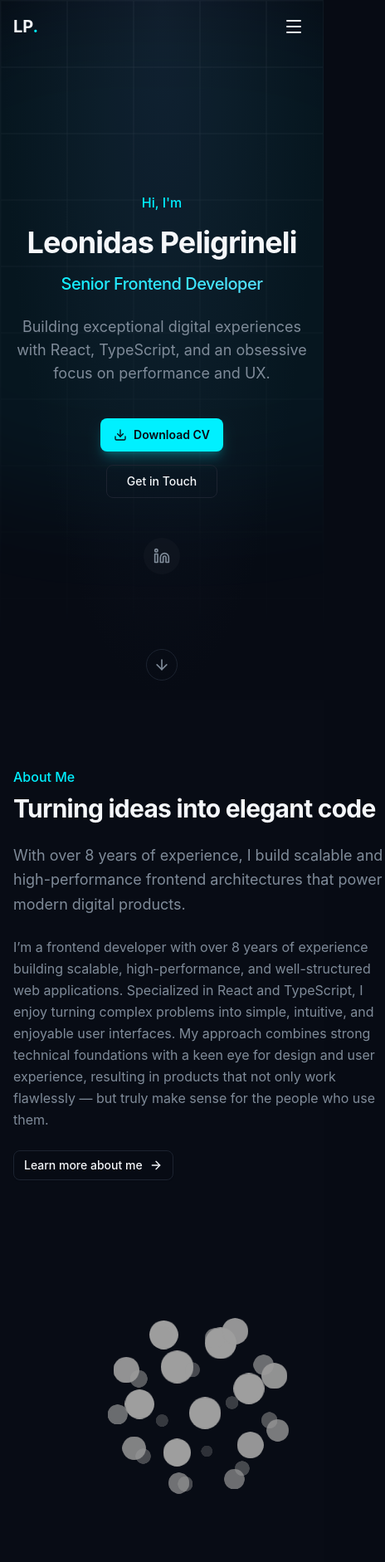
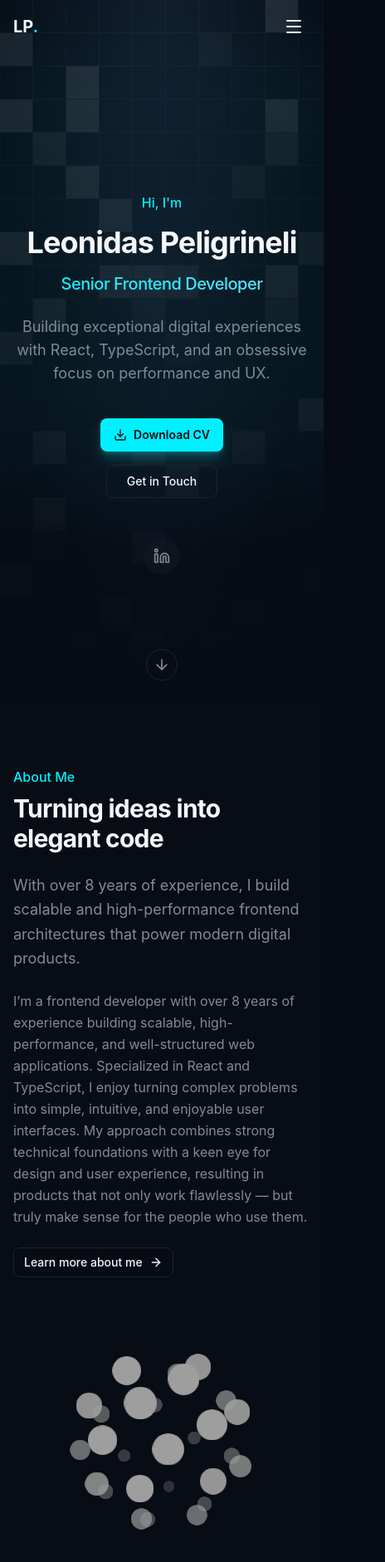
Before and after one commit to LPeligrineli/site-leopeli, a Next.js app: page / in a window 390 px wide. Shown: the top 1882 px of the page at 83% size, 464 px wide, since content can reach past the window. Built offline with nearby package versions, Linux system fonts and the light colour scheme.

Commit message:
ajustada versão mobile

```diff
--- a/src/app/about/page.tsx
+++ b/src/app/about/page.tsx
@@ -93,7 +93,7 @@ export default function AboutPage() {
                     delay={3}
                     size={400}
                     borderWidth={2}
-                    className="from-transparent via-blue-500 to-transparent"
+                    className="from-transparent via-primary to-transparent"
                   />
                 </div>
               </motion.div>
--- a/src/app/globals.css
+++ b/src/app/globals.css
@@ -230,7 +230,7 @@
 
   /* Container with max width */
   .container-tight {
-    @apply max-w-5xl mx-auto px-4 sm:px-6 lg:px-8;
+    @apply md:max-w-5xl mx-auto px-4 sm:px-6 lg:px-8;
   }
 
   .container-full {
--- a/src/components/layout/Header.tsx
+++ b/src/components/layout/Header.tsx
@@ -1,19 +1,20 @@
-'use client';
-import { useState, useEffect } from 'react';
-import Link from 'next/link';
-import { usePathname } from 'next/navigation';
+"use client";
+import { useState, useEffect } from "react";
+import Link from "next/link";
+import { usePathname } from "next/navigation";
 
-import { motion, AnimatePresence } from 'framer-motion';
-import { Menu, X, Globe } from 'lucide-react';
-import { Button } from '@/components/ui/button';
-import { useLanguage, type Locale } from '@/contexts/LanguageContext';
-import { cn } from '@/lib/utils';
+import { motion, AnimatePresence } from "framer-motion";
+import { Menu, X, Globe } from "lucide-react";
+import { Button } from "@/components/ui/button";
+import { useLanguage, type Locale } from "@/contexts/LanguageContext";
+import { cn } from "@/lib/utils";
+import { useMobile } from "@/hooks/useMobile";
 
 const navItems = [
-  { key: 'nav.home', path: '/' },
-  { key: 'nav.about', path: '/about' },
-  { key: 'nav.projects', path: '/projects' },
-  { key: 'nav.blog', path: '/blog' },
+  { key: "nav.home", path: "/" },
+  { key: "nav.about", path: "/about" },
+  { key: "nav.projects", path: "/projects" },
+  { key: "nav.blog", path: "/blog" },
 ];
 
 export function Header() {
@@ -22,26 +23,28 @@ export function Header() {
   const [isScrolled, setIsScrolled] = useState(false);
   const [isMobileMenuOpen, setIsMobileMenuOpen] = useState(false);
 
+  const isMobile = useMobile();
+
   useEffect(() => {
     const handleScroll = () => {
       setIsScrolled(window.scrollY > 20);
     };
-    window.addEventListener('scroll', handleScroll);
-    return () => window.removeEventListener('scroll', handleScroll);
+    window.addEventListener("scroll", handleScroll);
+    return () => window.removeEventListener("scroll", handleScroll);
   }, []);
 
   const toggleLocale = () => {
-    const newLocale: Locale = locale === 'pt-BR' ? 'en-US' : 'pt-BR';
+    const newLocale: Locale = locale === "pt-BR" ? "en-US" : "pt-BR";
     setLocale(newLocale);
   };
 
   return (
     <header
       className={cn(
-        'fixed top-0 left-0 right-0 z-50 transition-all duration-300',
+        "fixed top-0 left-0 right-0 z-50 transition-all duration-300",
         isScrolled
-          ? 'bg-background/80 backdrop-blur-nav border-b border-border/50'
-          : 'bg-transparent'
+          ? "bg-background/80 backdrop-blur-nav border-b border-border/50"
+          : "bg-transparent",
       )}
     >
       <nav className="container-tight">
@@ -63,10 +66,10 @@ export function Header() {
                   key={item.key}
                   href={item.path}
                   className={cn(
-                    'px-4 py-2 rounded-lg text-sm font-medium transition-all duration-200',
+                    "px-4 py-2 rounded-lg text-sm font-medium transition-all duration-200",
                     isActive
-                      ? 'text-primary bg-primary/10'
-                      : 'text-muted-foreground hover:text-foreground hover:bg-secondary/50'
+                      ? "text-primary bg-primary/10"
+                      : "text-muted-foreground hover:text-foreground hover:bg-secondary/50",
                   )}
                 >
                   {t(item.key)}
@@ -84,32 +87,45 @@ export function Header() {
               className="gap-2 text-muted-foreground"
             >
               <Globe className="w-4 h-4" />
-              {locale === 'pt-BR' ? 'EN' : 'PT'}
+              {locale === "pt-BR" ? "EN" : "PT"}
             </Button>
             <Button variant="hero" size="sm" asChild>
-              <a  href={`https://wa.me/5511985545299?text=${encodeURIComponent(t("contact.watsapp"))}`} target='_blank'>{t('nav.contact')}</a>
+              <a
+                href={`https://wa.me/5511985545299?text=${encodeURIComponent(t("contact.watsapp"))}`}
+                target="_blank"
+              >
+                {t("nav.contact")}
+              </a>
             </Button>
           </div>
 
           {/* Mobile Menu Button */}
+          {isMobile && (
+
           <button
             onClick={() => setIsMobileMenuOpen(!isMobileMenuOpen)}
-            className="md:hidden p-2 text-foreground"
+            className="p-2 text-foreground"
             aria-label="Toggle menu"
           >
-            {isMobileMenuOpen ? <X className="w-6 h-6" /> : <Menu className="w-6 h-6" />}
+            {isMobileMenuOpen ? (
+              <X className="w-6 h-6" />
+            ) : (
+              <Menu className="w-6 h-6" />
+            )}
           </button>
+          )}
         </div>
       </nav>
 
       {/* Mobile Menu */}
+      {isMobile && (
         <AnimatePresence>
           {isMobileMenuOpen && (
             <motion.div
               initial={{ opacity: 0, height: 0 }}
-            animate={{ opacity: 1, height: 'auto' }}
+              animate={{ opacity: 1, height: "auto" }}
               exit={{ opacity: 0, height: 0 }}
-            className="md:hidden bg-background/95 backdrop-blur-nav border-b border-border"
+              className="bg-background/95 backdrop-blur-nav border-b border-border"
             >
               <div className="container-tight py-4 space-y-2">
                 {navItems.map((item) => {
@@ -120,10 +136,10 @@ export function Header() {
                       href={item.path}
                       onClick={() => setIsMobileMenuOpen(false)}
                       className={cn(
-                      'block px-4 py-3 rounded-lg text-base font-medium transition-colors',
+                        "block px-4 py-3 rounded-lg text-base font-medium transition-colors",
                         isActive
-                        ? 'text-primary bg-primary/10'
-                        : 'text-muted-foreground hover:text-foreground hover:bg-secondary/50'
+                          ? "text-primary bg-primary/10"
+                          : "text-muted-foreground hover:text-foreground hover:bg-secondary/50",
                       )}
                     >
                       {t(item.key)}
@@ -138,11 +154,14 @@ export function Header() {
                     className="gap-2"
                   >
                     <Globe className="w-4 h-4" />
-                  {locale === 'pt-BR' ? 'English' : 'Português'}
+                    {locale === "pt-BR" ? "English" : "Português"}
                   </Button>
                   <Button variant="hero" size="sm" asChild className="flex-1">
-                  <a href="#contact" onClick={() => setIsMobileMenuOpen(false)}>
-                    {t('nav.contact')}
+                    <a
+                      href="#contact"
+                      onClick={() => setIsMobileMenuOpen(false)}
+                    >
+                      {t("nav.contact")}
                     </a>
                   </Button>
                 </div>
@@ -150,6 +169,7 @@ export function Header() {
             </motion.div>
           )}
         </AnimatePresence>
+      )}
     </header>
   );
 }
--- a/src/components/layout/MyIconCloud.tsx
+++ b/src/components/layout/MyIconCloud.tsx
@@ -1,4 +1,4 @@
-import { IconCloud } from "@/components/ui/icon-cloud";
+import { IconCloud, IconCloudProps } from "@/components/ui/icon-cloud";
 
 const slugs = [
   "react",
@@ -30,14 +30,16 @@ const slugs = [
   "docker",
   "amazonaws",
 ];
-export const MyIconCloud = () => {
+
+
+export const MyIconCloud: React.FC<IconCloudProps> = ({ width, height }) => {
   const images = slugs.map(
     (slug) => `https://cdn.simpleicons.org/${slug}/${slug}`,
   );
 
   return (
-    <div className="relative flex size-full max-w-lg items-center justify-center overflow-hidden">
-      <IconCloud images={images} />
+    <div className="relative flex items-center justify-center overflow-hidden">
+      <IconCloud width={width} height={height} images={images} />
     </div>
   );
 };
--- a/src/components/sections/About.tsx
+++ b/src/components/sections/About.tsx
@@ -5,12 +5,7 @@ import { ArrowRight } from "lucide-react";
 import { Button } from "@/components/ui/button";
 import { useLanguage } from "@/contexts/LanguageContext";
 import { MyIconCloud } from "../layout/MyIconCloud";
-
-const highlights = [
-  { key: "about.highlight1" },
-  { key: "about.highlight2" },
-  { key: "about.highlight3" },
-];
+import { useMobile } from "@/hooks/useMobile";
 
 const containerVariants = {
   hidden: { opacity: 0 },
@@ -31,6 +26,7 @@ const itemVariants = {
 
 export function About() {
   const { t } = useLanguage();
+  const isMobile = useMobile();
 
   return (
     <section className="section bg-card/30">
@@ -78,17 +74,14 @@ export function About() {
           </div>
 
           {/* Highlights */}
-          <motion.div
-            variants={containerVariants}
-            className="gap-4"
-          >
+
             <motion.div
               variants={itemVariants}
-              className="text-center p-6 w-full"
+              className="text-center w-full"
             >
-              <MyIconCloud />
+              <MyIconCloud width={isMobile ? 300 : 400} height={isMobile ? 300 : 400} />
             </motion.div>
-          </motion.div>
+
         </motion.div>
       </div>
     </section>
--- a/src/components/sections/Hero.tsx
+++ b/src/components/sections/Hero.tsx
@@ -5,7 +5,9 @@ import { Button } from "@/components/ui/button";
 import { useLanguage } from "@/contexts/LanguageContext";
 import { profile } from "@/data/content";
 import { InteractiveGridPattern } from "@/components/ui/interactive-grid-pattern";
+import { AnimatedGridPattern } from "@/components/ui/animated-grid-pattern";
 import { cn } from "@/lib/utils";
+import { useMobile } from "@/hooks/useMobile";
 
 const socialLinks = [
   { icon: Linkedin, href: profile.linkedin, label: "LinkedIn" },
@@ -33,6 +35,7 @@ const itemVariants = {
 
 export function Hero() {
   const { locale, t } = useLanguage();
+  const isMobile = useMobile();
 
   return (
     <section className="relative min-h-screen flex items-center justify-center hero-gradient overflow-hidden w-full">
@@ -139,9 +142,25 @@ export function Hero() {
           <ArrowDown className="w-5 h-5" />
         </motion.div>
       </motion.div>
-      <InteractiveGridPattern squares={[100,40]} width={80} height={80}
-        className={cn("inset-0 opacity-20 [mask-image:linear-gradient(to_bottom,white,transparent)]")}
-      />
+      {isMobile ? (
+        <AnimatedGridPattern
+          numSquares={40}
+          duration={3}
+          repeatDelay={1}
+          className={cn(
+            "inset-0 opacity-20 [mask-image:linear-gradient(to_bottom,white,transparent)]",
+          )}
+        />
+      ) : (
+        <InteractiveGridPattern
+          squares={[100, 40]}
+          width={80}
+          height={80}
+          className={cn(
+            "inset-0 opacity-20 [mask-image:linear-gradient(to_bottom,white,transparent)]",
+          )}
+        />
+      )}
     </section>
   );
 }
--- a/src/components/sections/Skills.tsx
+++ b/src/components/sections/Skills.tsx
@@ -3,6 +3,8 @@ import { motion } from "framer-motion";
 import { useLanguage } from "@/contexts/LanguageContext";
 import { skillCategories } from "@/data/content";
 import { MagicCard } from "../ui/magic-card";
+import { useMobile } from "@/hooks/useMobile";
+import { BorderBeam } from "../ui/border-beam";
 
 const containerVariants = {
   hidden: { opacity: 0 },
@@ -23,6 +25,9 @@ const itemVariants = {
 
 export function Skills() {
   const { t } = useLanguage();
+  const isMobile = useMobile();
+
+  console.log("isMobile:", isMobile);
 
   return (
     <section className="section">
@@ -53,9 +58,14 @@ export function Skills() {
             <motion.div
               key={category.key}
               variants={itemVariants}
-              className=" rounded-xl transition-all duration-300 w-full"
+              className=" rounded-xl transition-all duration-300 w-full relative "
             >
-              <MagicCard className="p-6 w-full h-full flex" gradientFrom="var(--primary)" gradientTo="var(--accent)">
+              {!isMobile ? (
+                <MagicCard
+                  className="p-6 w-full h-full flex"
+                  gradientFrom="var(--primary)"
+                  gradientTo="var(--accent)"
+                >
                   <h3 className="text-lg font-semibold text-foreground mb-4 group-hover:text-primary transition-colors">
                     {t(`skills.${category.key}`)}
                   </h3>
@@ -70,6 +80,32 @@ export function Skills() {
                     ))}
                   </div>
                 </MagicCard>
+              ) : (
+                <div className="p-6 w-full h-full flex flex-col">
+                  <h3 className="text-lg font-semibold text-foreground mb-4 group-hover:text-primary transition-colors">
+                    {t(`skills.${category.key}`)}
+                  </h3>
+                  <div className="flex flex-wrap gap-2">
+                    {category.skills.map((skill) => (
+                      <span
+                        key={skill.name}
+                        className="px-3 py-1.5 text-sm rounded-full bg-secondary/50 text-secondary-foreground hover:bg-primary/10 hover:text-primary transition-colors cursor-default"
+                      >
+                        {skill.name}
+                      </span>
+                    ))}
+                  </div>
+                </div>
+              )}
+              {isMobile && (
+                <BorderBeam
+                  duration={9}
+                  delay={3}
+                  size={200}
+                  borderWidth={2}
+                  className="from-transparent via-blue-500 to-transparent"
+                />
+              )}
             </motion.div>
           ))}
         </motion.div>
--- /dev/null
+++ b/src/components/ui/animated-grid-pattern.tsx
@@ -0,0 +1,173 @@
+"use client"
+
+import {
+  ComponentPropsWithoutRef,
+  useCallback,
+  useEffect,
+  useId,
+  useRef,
+  useState,
+} from "react"
+import { motion } from "motion/react"
+
+import { cn } from "@/lib/utils"
+
+export interface AnimatedGridPatternProps extends ComponentPropsWithoutRef<"svg"> {
+  width?: number
+  height?: number
+  x?: number
+  y?: number
+  strokeDasharray?: number
+  numSquares?: number
+  maxOpacity?: number
+  duration?: number
+  repeatDelay?: number
+}
+
+type Square = {
+  id: number
+  pos: [number, number]
+  iteration: number
+}
+
+export function AnimatedGridPattern({
+  width = 40,
+  height = 40,
+  x = -1,
+  y = -1,
+  strokeDasharray = 0,
+  numSquares = 50,
+  className,
+  maxOpacity = 0.5,
+  duration = 4,
+  repeatDelay = 0.5,
+  ...props
+}: AnimatedGridPatternProps) {
+  const id = useId()
+  const containerRef = useRef<SVGSVGElement | null>(null)
+  const [dimensions, setDimensions] = useState({ width: 0, height: 0 })
+  const [squares, setSquares] = useState<Array<Square>>([])
+
+  const getPos = useCallback((): [number, number] => {
+    return [
+      Math.floor((Math.random() * dimensions.width) / width),
+      Math.floor((Math.random() * dimensions.height) / height),
+    ]
+  }, [dimensions.height, dimensions.width, height, width])
+
+  const generateSquares = useCallback(
+    (count: number) => {
+      return Array.from({ length: count }, (_, i) => ({
+        id: i,
+        pos: getPos(),
+        iteration: 0,
+      }))
+    },
+    [getPos]
+  )
+
+  const updateSquarePosition = useCallback(
+    (squareId: number) => {
+      setSquares((currentSquares) => {
+        const current = currentSquares[squareId]
+        if (!current || current.id !== squareId) return currentSquares
+
+        const nextSquares = currentSquares.slice()
+        nextSquares[squareId] = {
+          ...current,
+          pos: getPos(),
+          iteration: current.iteration + 1,
+        }
+
+        return nextSquares
+      })
+    },
+    [getPos]
+  )
+
+  useEffect(() => {
+    if (dimensions.width && dimensions.height) {
+      setSquares(generateSquares(numSquares))
+    }
+  }, [dimensions.width, dimensions.height, generateSquares, numSquares])
+
+  useEffect(() => {
+    const element = containerRef.current
+    if (!element) return
+
+    const resizeObserver = new ResizeObserver((entries) => {
+      for (const entry of entries) {
+        setDimensions((currentDimensions) => {
+          const nextWidth = entry.contentRect.width
+          const nextHeight = entry.contentRect.height
+          if (
+            currentDimensions.width === nextWidth &&
+            currentDimensions.height === nextHeight
+          ) {
+            return currentDimensions
+          }
+          return { width: nextWidth, height: nextHeight }
+        })
+      }
+    })
+
+    resizeObserver.observe(element)
+
+    return () => {
+      resizeObserver.disconnect()
+    }
+  }, [])
+
+  return (
+    <svg
+      ref={containerRef}
+      aria-hidden="true"
+      className={cn(
+        "pointer-events-none absolute inset-0 h-full w-full fill-gray-400/30 stroke-gray-400/30",
+        className
+      )}
+      {...props}
+    >
+      <defs>
+        <pattern
+          id={id}
+          width={width}
+          height={height}
+          patternUnits="userSpaceOnUse"
+          x={x}
+          y={y}
+        >
+          <path
+            d={`M.5 ${height}V.5H${width}`}
+            fill="none"
+            strokeDasharray={strokeDasharray}
+          />
+        </pattern>
+      </defs>
+      <rect width="100%" height="100%" fill={`url(#${id})`} />
+      <svg x={x} y={y} className="overflow-visible">
+        {squares.map(({ pos: [squareX, squareY], id, iteration }, index) => (
+          <motion.rect
+            initial={{ opacity: 0 }}
+            animate={{ opacity: maxOpacity }}
+            transition={{
+              duration,
+              repeat: 1,
+              delay: index * 0.1,
+              repeatType: "reverse",
+              repeatDelay,
+            }}
+            onAnimationComplete={() => updateSquarePosition(id)}
+            key={`${id}-${iteration}`}
+            width={width - 1}
+            height={height - 1}
+            x={squareX * width + 1}
+            y={squareY * height + 1}
+            fill="currentColor"
+            strokeWidth="0"
+          />
+        ))}
+      </svg>
+    </svg>
+  )
+}
--- a/src/components/ui/icon-cloud.tsx
+++ b/src/components/ui/icon-cloud.tsx
@@ -12,16 +12,18 @@ interface Icon {
   id: number
 }
 
-interface IconCloudProps {
+export interface IconCloudProps {
   icons?: React.ReactNode[]
-  images?: string[]
+  images?: string[],
+  width?: number
+  height?: number
 }
 
 function easeOutCubic(t: number): number {
   return 1 - Math.pow(1 - t, 3)
 }
 
-export function IconCloud({ icons, images }: IconCloudProps) {
+export function IconCloud({ icons, images, width = 400, height = 400 }: IconCloudProps) {
   const canvasRef = useRef<HTMLCanvasElement>(null)
   const [iconPositions, setIconPositions] = useState<Icon[]>([])
   const [rotation, setRotation] = useState({ x: 0, y: 0 })
@@ -307,8 +309,8 @@ export function IconCloud({ icons, images }: IconCloudProps) {
   return (
     <canvas
       ref={canvasRef}
-      width={400}
-      height={400}
+      width={width}
+      height={height}
       onMouseDown={handleMouseDown}
       onMouseMove={handleMouseMove}
       onMouseUp={handleMouseUp}
--- /dev/null
+++ b/src/hooks/useMobile.ts
@@ -0,0 +1,26 @@
+"use client";
+import { useEffect, useState } from "react";
+
+export const useMobile = (): boolean => {
+  const [isMobile, setIsMobile] = useState(false);
+
+  useEffect(() => {
+    const checkIsMobile = () => {
+      const hasTouchScreen =
+        typeof window !== "undefined" &&
+        ("ontouchstart" in window || navigator.maxTouchPoints > 0);
+
+      const sizeBased =
+        typeof window !== "undefined" && window.innerWidth < 768;
+
+      setIsMobile(hasTouchScreen || sizeBased);
+    };
+
+    checkIsMobile(); // roda ao montar
+    window.addEventListener("resize", checkIsMobile);
+
+    return () => window.removeEventListener("resize", checkIsMobile);
+  }, []);
+
+  return isMobile;
+};
```
Also changed, not shown: 1 other file (tests, documents, lock files or other folders). Lines whose indentation alone changed are shown as unchanged.
